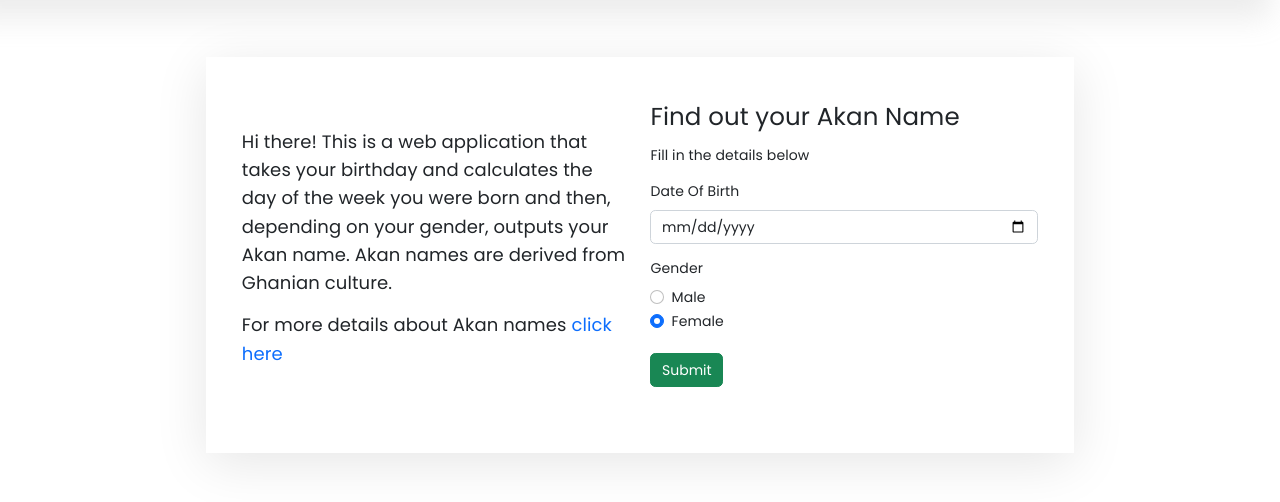
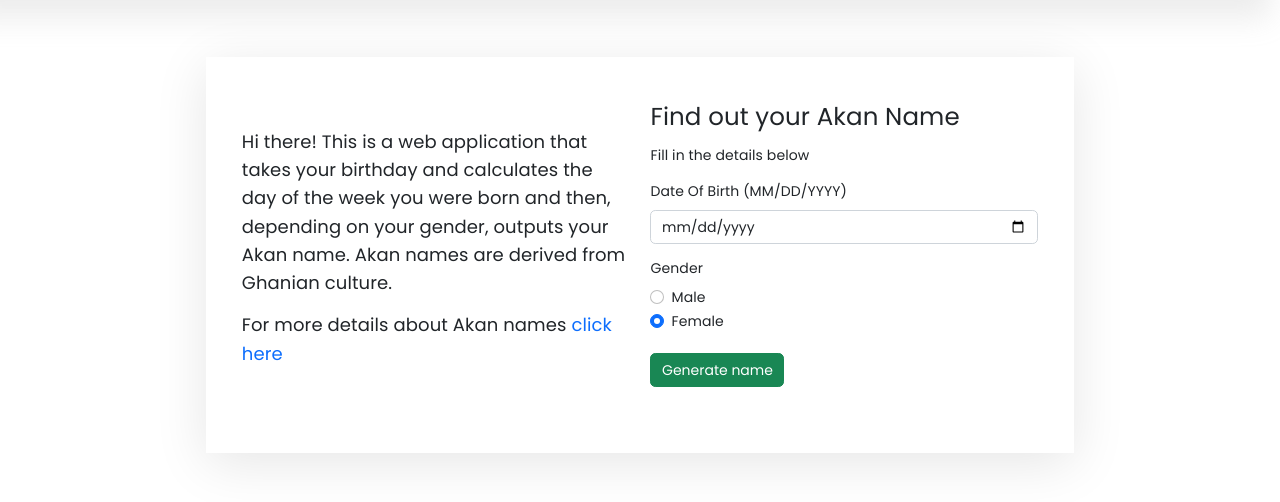
Before and after one commit to vinney-mo/akan-name-generator, a plain HTML site: page index.html in a window 1280 px wide. Shown: the part 92-594 px from the top of the page. Drawn offline with nearby package versions, Linux system fonts and the light colour scheme.

Commit message:
Added Form to the elements

```diff
--- a/index.html
+++ b/index.html
@@ -42,12 +42,20 @@
               <div class="mb-3">
                 <h3>Find out your Akan Name</h3>
               </div>
+              <form>
                 <div class="mb-3">
                   <p>Fill in the details below</p>
                 </div>
                 <div class="mb-3">
-                <label for="dob" class="form-label">Date Of Birth</label>
-                <input type="date" class="form-control" id="dob" />
+                  <label for="dob" class="form-label"
+                    >Date Of Birth (MM/DD/YYYY)</label
+                  >
+                  <input
+                    type="date"
+                    id="dob"
+                    class="form-control"
+                    max="2022-12-31"
+                  />
                 </div>
                 <div class="mb-4">
                   <label for="gender" class="form-label">Gender</label>
@@ -76,8 +84,11 @@
                   </div>
                 </div>
                 <div class="mb-4">
-                <button type="submit" class="btn btn-success">Submit</button>
+                  <button type="submit" class="btn btn-success">
+                    Generate name
+                  </button>
                 </div>
+              </form>
             </div>
           </div>
         </div>
```
Lines whose indentation alone changed are shown as unchanged.
